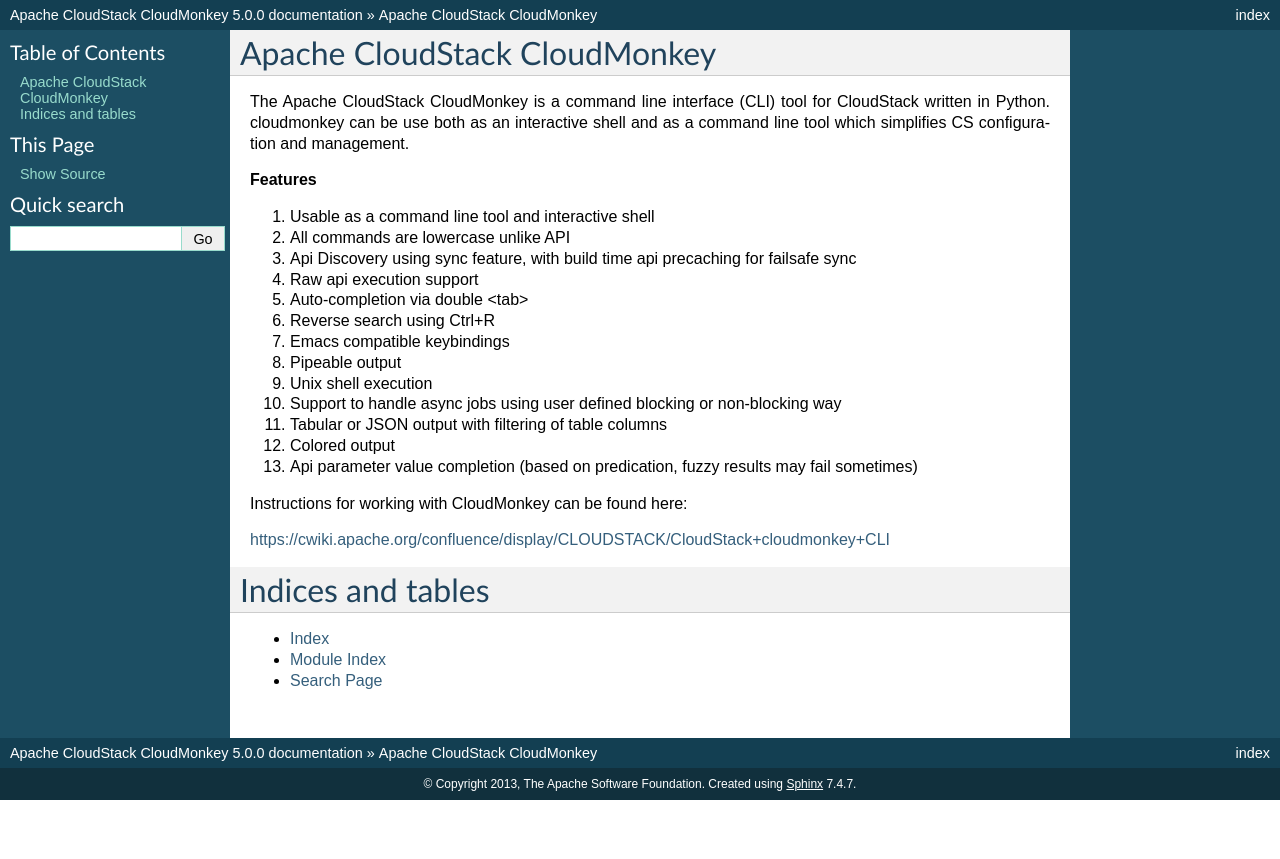
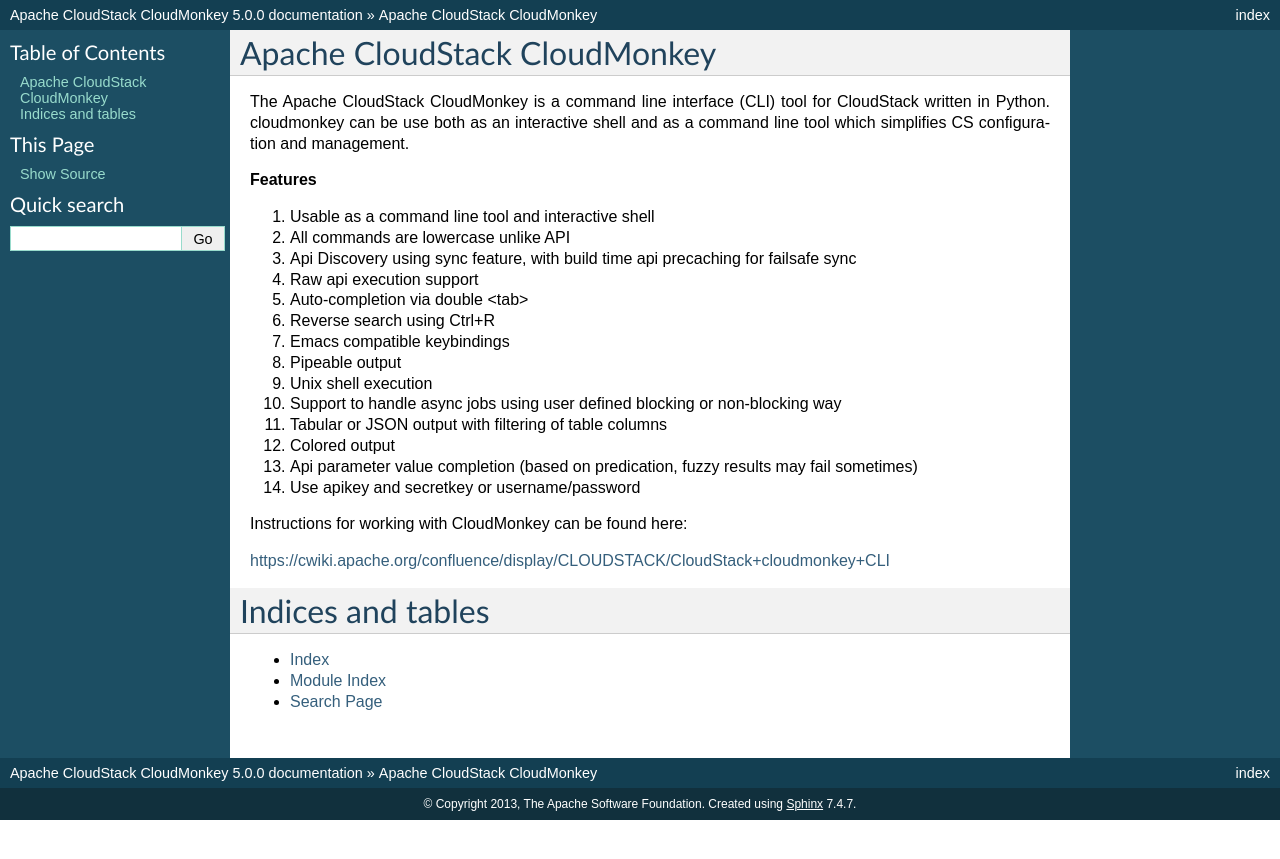
Before and after one commit to apache/cloudstack-cloudmonkey, a Sphinx documentation site: the page built from docs/source/index.rst, in a window 1280 px wide. Shown: the top 859 px of the page. Built offline with Sphinx 7.4.7, drawn with Linux system fonts in a browser that asks for light colours.

Commit message:
Update docs to reference username password method

```diff
--- a/docs/source/index.rst
+++ b/docs/source/index.rst
@@ -19,6 +19,7 @@
 #. Tabular or JSON output with filtering of table columns
 #. Colored output
 #. Api parameter value completion (based on predication, fuzzy results may fail sometimes)
+#. Use apikey and secretkey or username/password
 
 Instructions for working with CloudMonkey can be found here:
 
```
